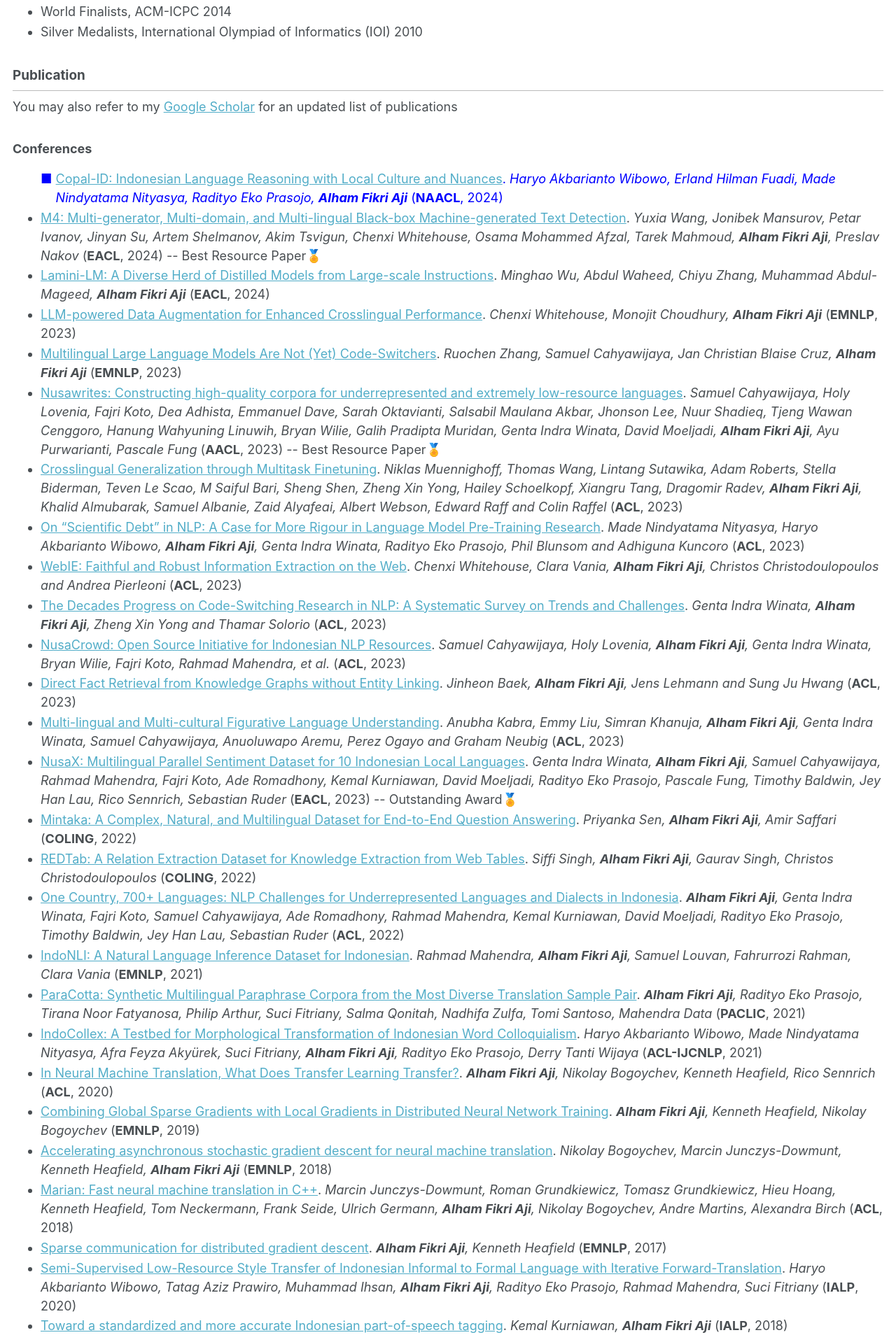
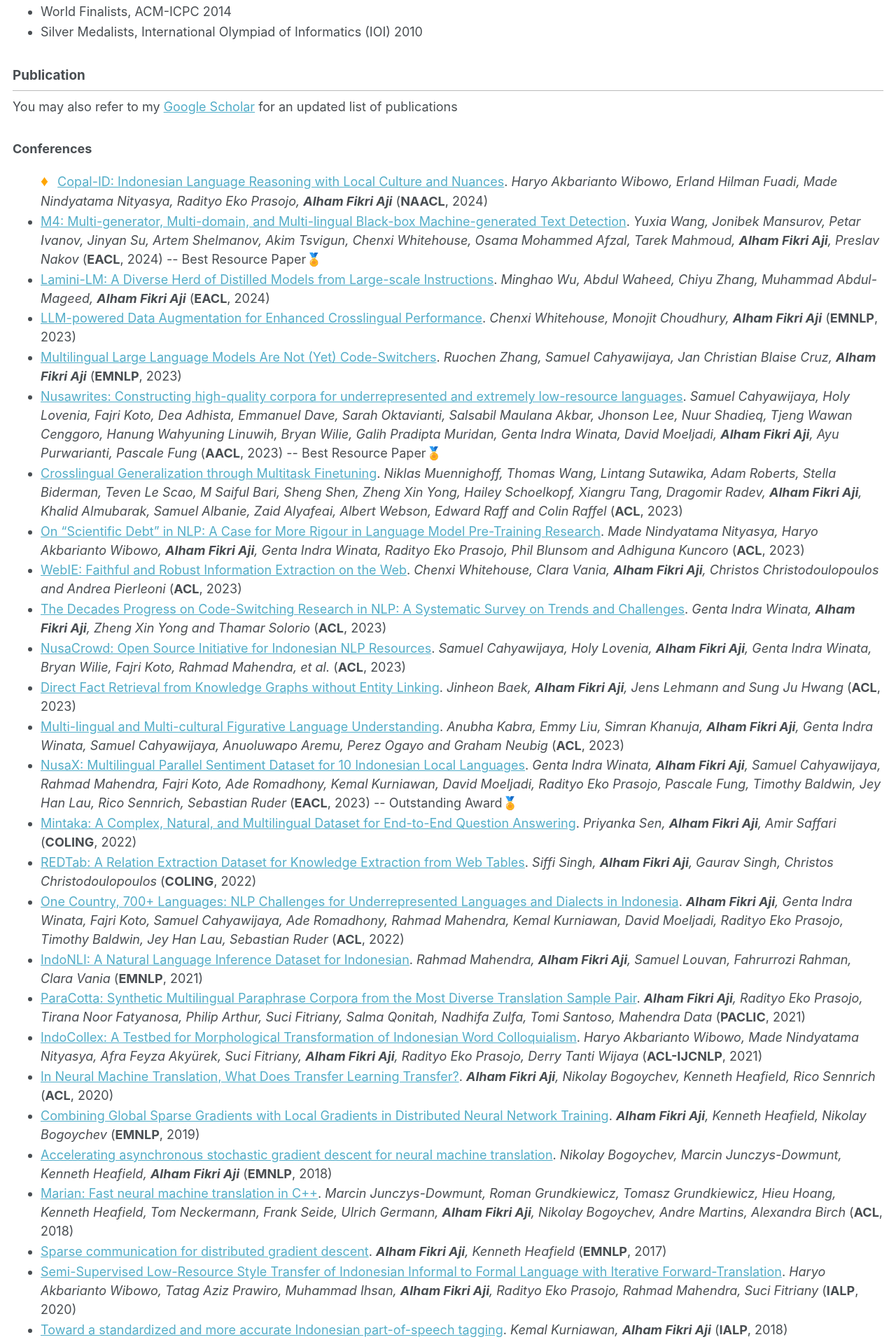
Before and after one commit to afaji/afaji.github.io, a Jekyll site: the page built from _pages/cv.md, in a window 1280 px wide. Shown: the part 1681-3599 px from the top of the page at 70% size. Built offline with Jekyll 4.4.1, drawn with Linux system fonts in a browser that asks for light colours.

Commit message:
Update cv.html

```diff
--- a/_layouts/cv.html
+++ b/_layouts/cv.html
@@ -31,33 +31,15 @@ layout: compress
         border-bottom: 1px solid #bbbbbb;
       }
 
-      .first-author {
-          list-style-type: none;
-          color: purple;
-          position: relative;
-          padding-left: 1.2em; /* Adjust to add space for the bullet */
-      }
-
-      .first-author::before {
-          content: '♦';
-          color: purple;
-          font-size: 0.8em;
-          position: absolute;
-          left: 0;
-      }
-
       .last-author {
           list-style-type: none;
-          color: blue;
-          position: relative;
-          padding-left: 1.2em; /* Adjust to add space for the bullet */
       }
 
       .last-author::before {
-          content: '■';
-          color: blue;
-          position: absolute;
-          left: 0;
+          content: "♦"; /* Insert diamond symbol */
+          color: orange; /* Change color to orange */
+          font-size: 1.2em; /* Adjust size if necessary */
+          margin-right: 8px; /* Space between bullet and text */
       }
     </style>
   </head>
```
